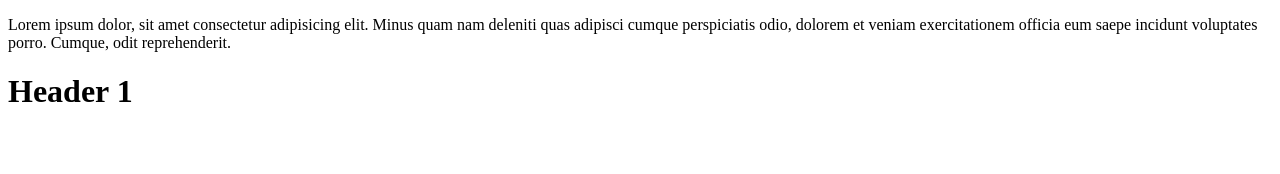
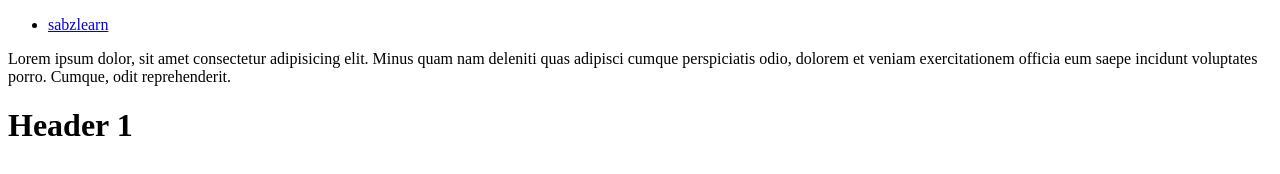
Before and after one commit to Ahmadheysami/progect_github, a plain HTML site: page abute.html in a window 1280 px wide. Drawn offline with Linux system fonts and the light colour scheme.

Commit message:
Update abute.html
fsdogpd

```diff
--- a/abute.html
+++ b/abute.html
@@ -6,6 +6,11 @@
     <title>Abute</title>
 </head>
 <body>
+    <ul>
+        <li>
+            <a href="https://sabzlearn.ir">sabzlearn</a>
+        </li>
+    </ul>
     <p>Lorem ipsum dolor, sit amet consectetur adipisicing elit. Minus quam nam deleniti quas adipisci cumque perspiciatis odio, dolorem et veniam exercitationem officia eum saepe incidunt voluptates porro. Cumque, odit reprehenderit.</p>
     <h1>Header 1</h1>
 </body>
```
